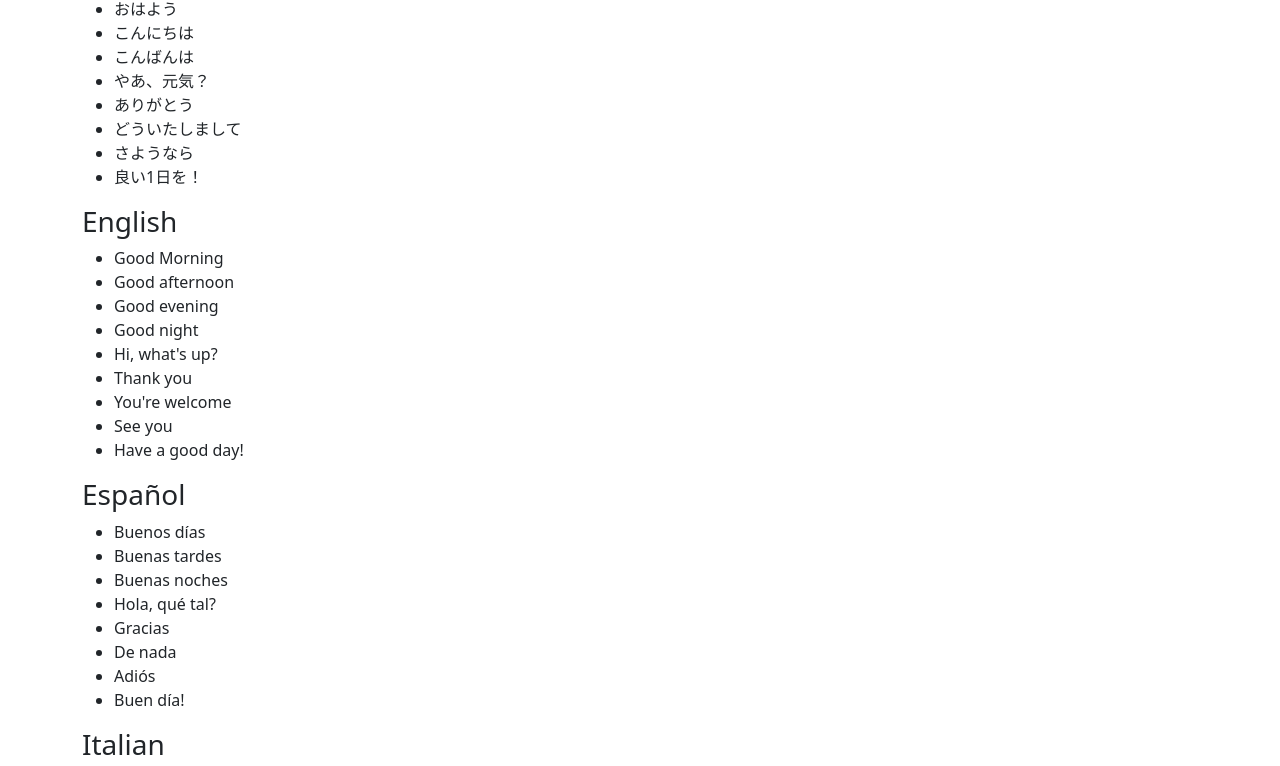
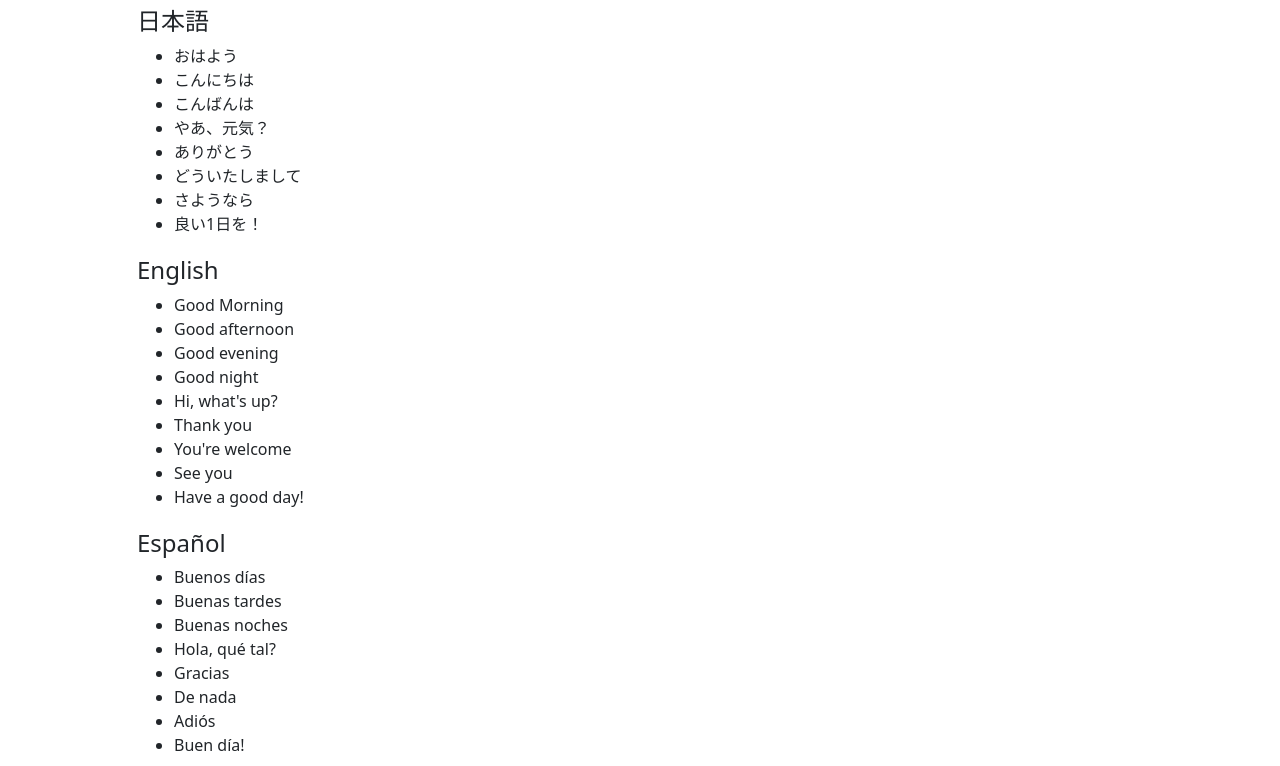
Before and after one commit to camino3tiago/demo_ajax, a plain HTML site: page index.html in a window 1280 px wide. Shown: the part 173-939 px from the top of the page. Drawn offline with nearby package versions, Linux system fonts and the light colour scheme.

Commit message:
change 'css' path

```diff
--- a/index.html
+++ b/index.html
@@ -6,7 +6,7 @@
         <meta name="viewport" content="width=device-width, initial-scale=1.0">
 
         <link href="https://cdn.jsdelivr.net/npm/bootstrap@5.1.0/dist/css/bootstrap.min.css" rel="stylesheet" integrity="sha384-KyZXEAg3QhqLMpG8r+8fhAXLRk2vvoC2f3B09zVXn8CA5QIVfZOJ3BCsw2P0p/We" crossorigin="anonymous">
-        <!-- <link rel='stylesheet' href='style.css'> -->
+        <link rel='stylesheet' href='style.css'>
 
         <title>Ajax</title>
     </head>
```
